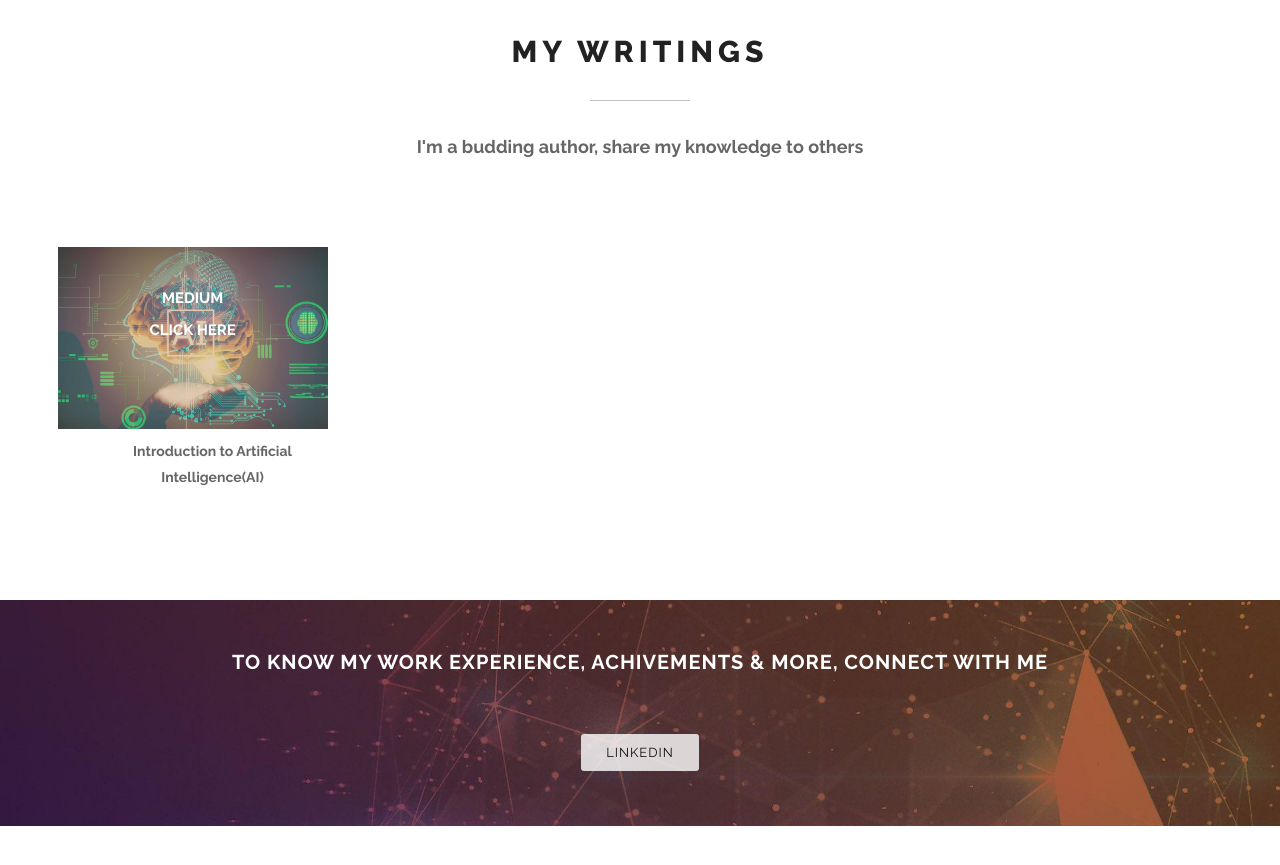
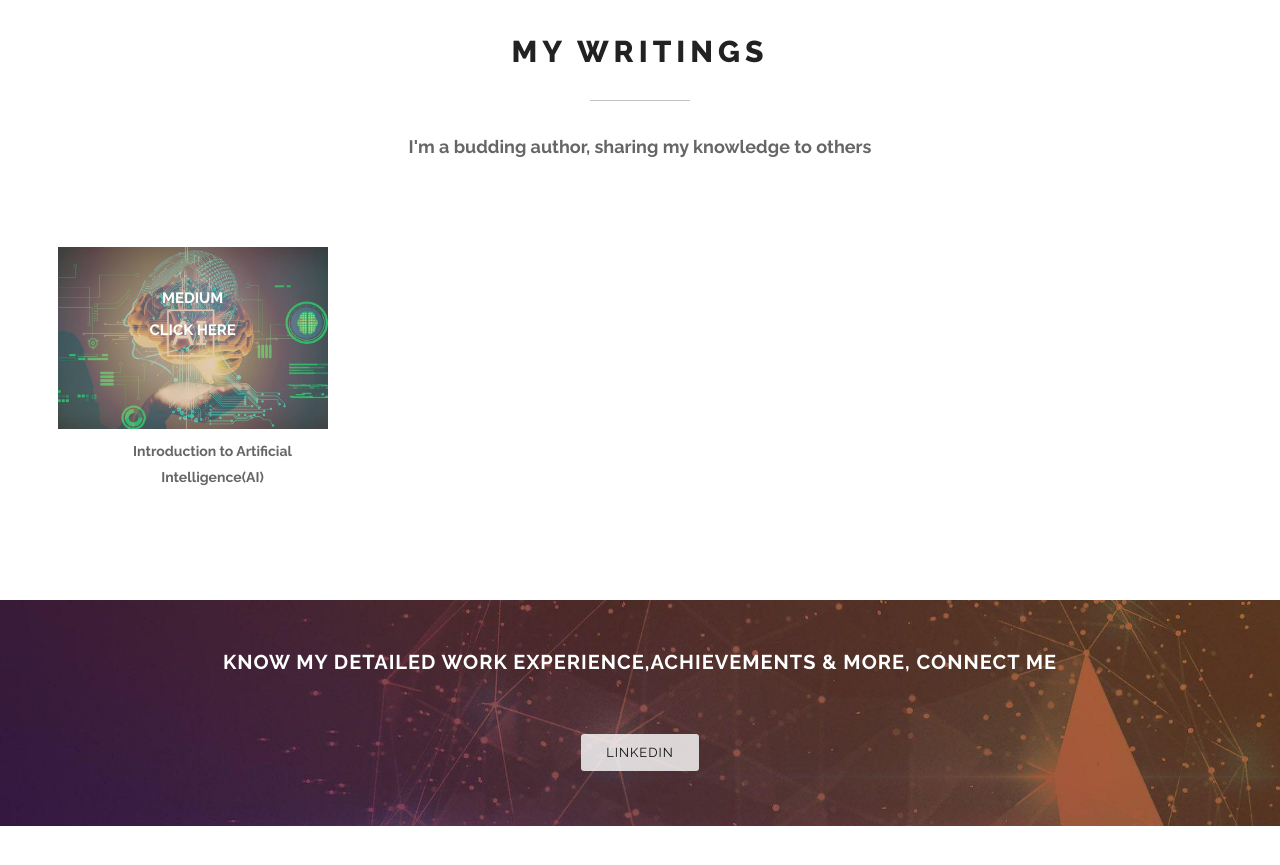
Before and after one commit to Samarasimhareddy369/samarasimhareddy369.github.io, a plain HTML site: page index.html in a window 1280 px wide. Shown: the part 5420-6285 px from the top of the page. Drawn offline with Linux system fonts and the light colour scheme; animation ran at ten frames a second.

Commit message:
Update index.html

```diff
--- a/index.html
+++ b/index.html
@@ -787,7 +787,7 @@
                                 <h2 class="pfblock-title">My Writings</h2>
                                 <div class="pfblock-line"></div>
                                 <div class="pfblock-subtitle">
-               I'm a budding author, share my knowledge to others
+               I'm a budding author, sharing my knowledge to others
                                 </div>
                             </div>
 
@@ -831,7 +831,7 @@
 			<div class="row">
 
 				<div class="col-md-12 col-lg-12">
-					<h2 class="wow slideInRight" data-wow-delay=".1s">TO KNOW MY WORK EXPERIENCE, ACHIVEMENTS & MORE, CONNECT WITH ME</h2>
+					<h2 class="wow slideInRight" data-wow-delay=".1s">KNOW MY DETAILED WORK EXPERIENCE,ACHIEVEMENTS & MORE, CONNECT ME</h2>
 					<div class="calltoaction-decription wow slideInRight" data-wow-delay=".2s">
 					</div>
 				</div>
```
